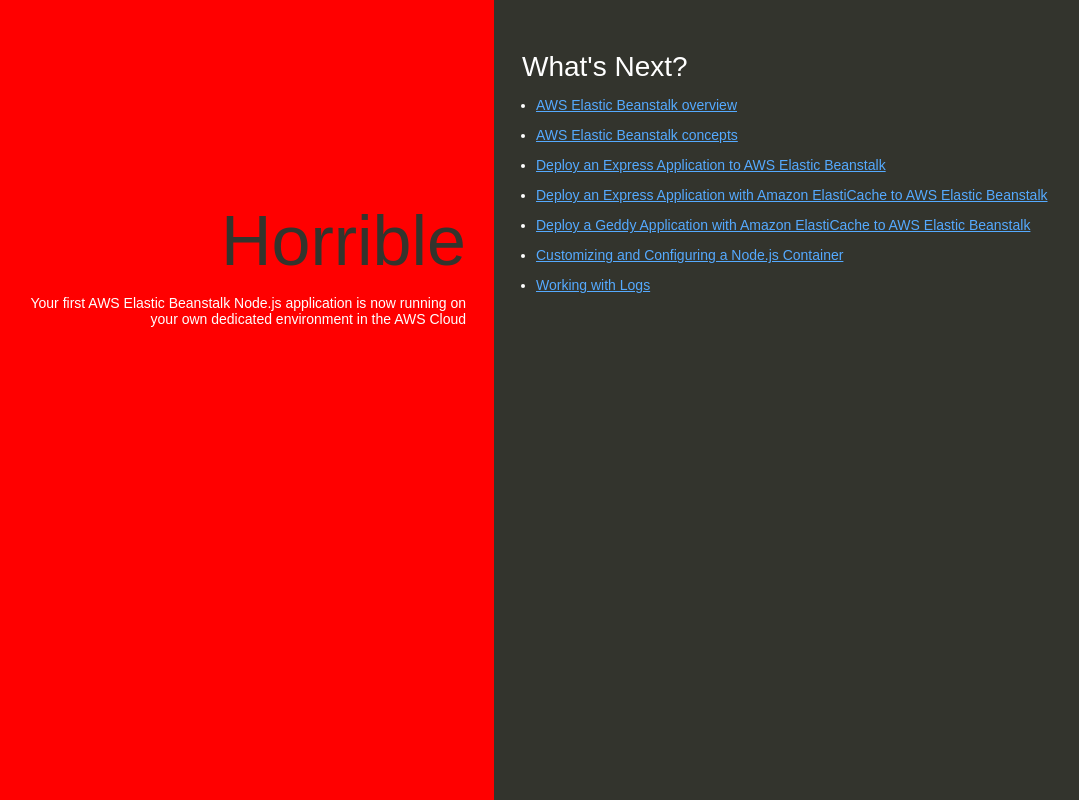
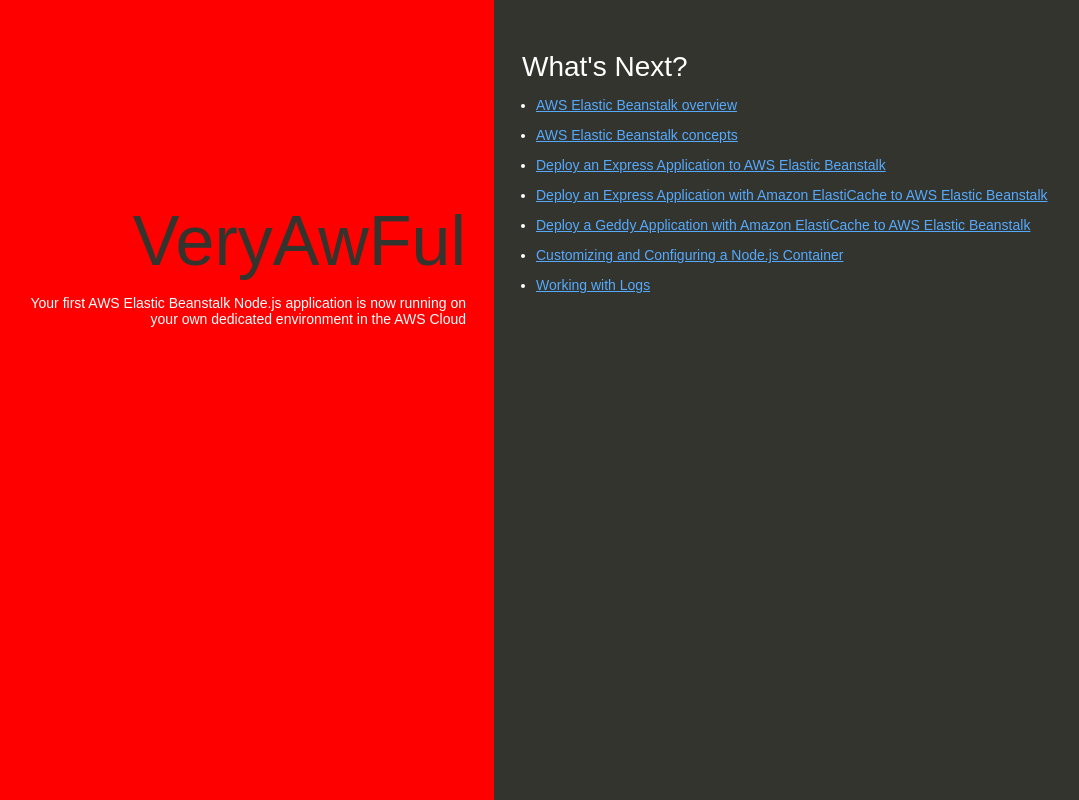
Before and after one commit to hsanchez386/my-nodejs-app, a website: page index.html in a window 1280 px wide. Shown: the whole page, without its empty margins (146-1225 px from the left). Drawn offline with Linux system fonts and the light colour scheme.

Commit message:
Update index.html

```diff
--- a/index.html
+++ b/index.html
@@ -74,7 +74,7 @@
   </head>
   <body>
     <div class="textColumn">
-      <h1>Horrible</h1>
+      <h1>VeryAwFul</h1>
       <p>Your first AWS Elastic Beanstalk Node.js application is now running on your own dedicated environment in the AWS Cloud</p>
     </div>
     <div class="linksColumn">
```
